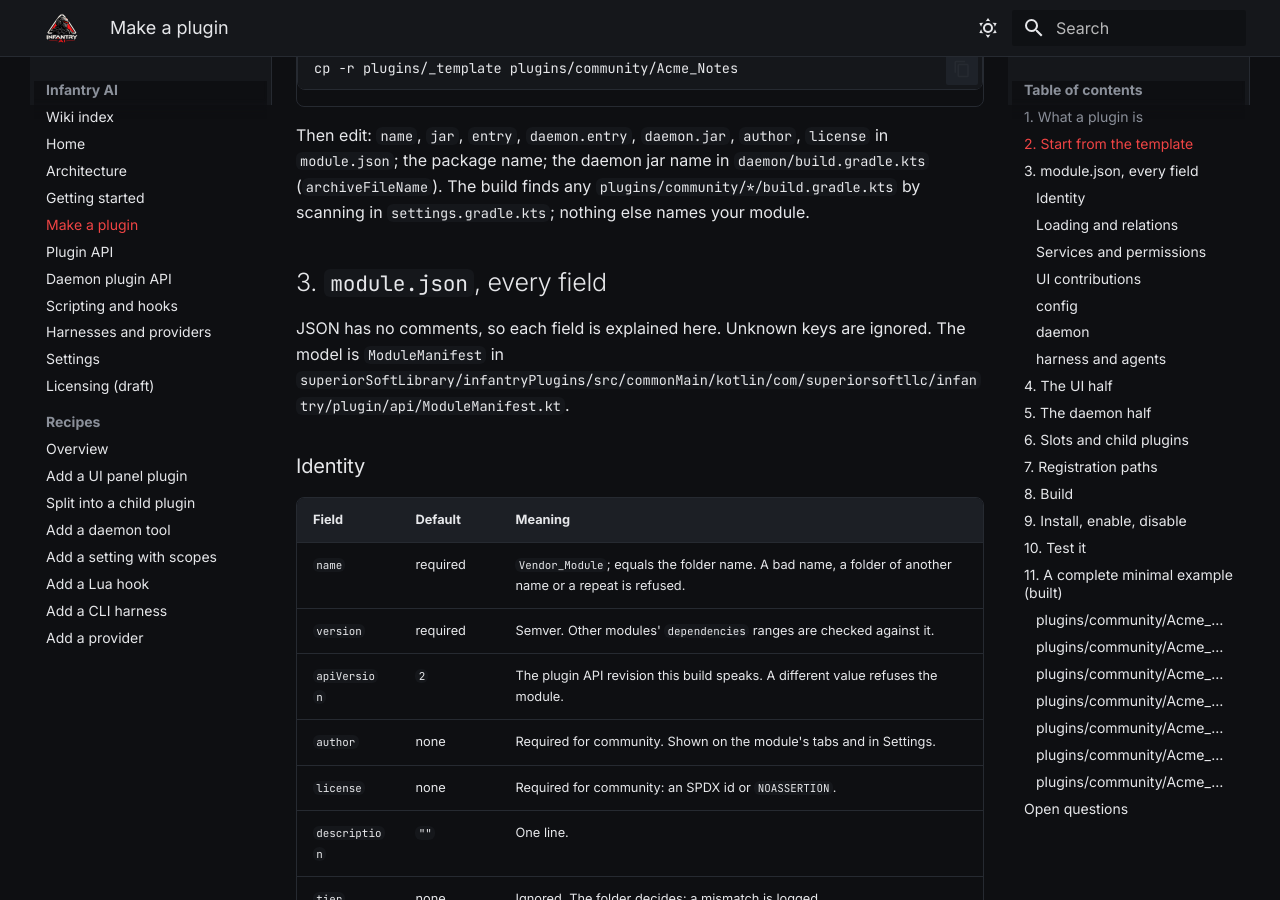
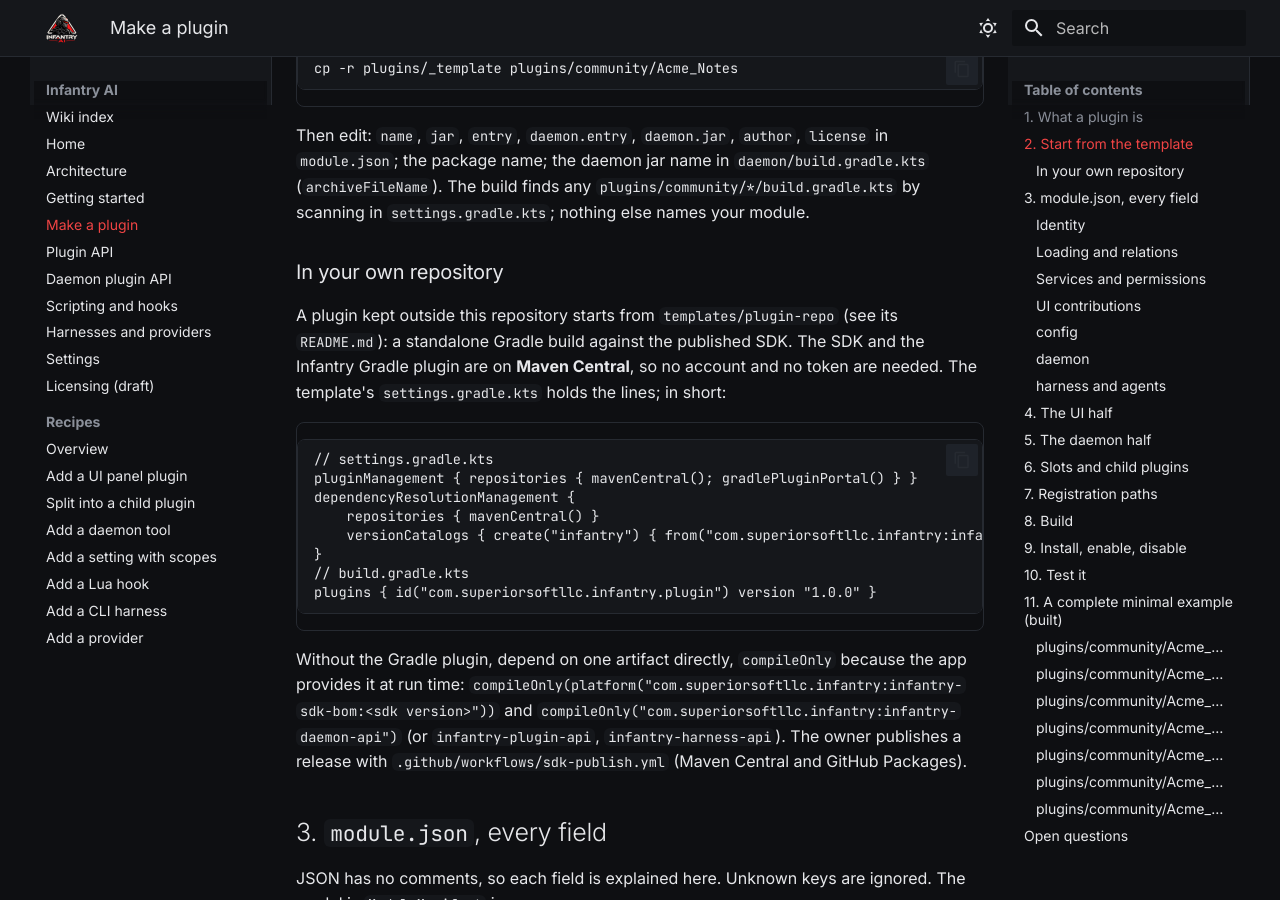
Before and after one commit to SuperiorSoft-LLC/infantry-ai, an MkDocs documentation site: the page built from docs/wiki/make-a-plugin.md, in a window 1280 px wide and 900 px high, scrolled down 1054 px. Built offline with MkDocs 1.6.1 and Material for MkDocs 9.7.7, drawn with Linux system fonts in a browser that asks for light colours.

Commit message:
SDK-CENTRAL-1: publish the plugin SDK to Maven Central (ticket b764c0de)
- gradle/sdk-central.gradle.kts: full POM (licence from scripts/license-paths.txt, developers, scm), sources and
  empty javadoc jars, the centralBundle repository, in-memory GPG signing only with -Pinfantry.central.sign=true
  (missing key -> "signing secrets missing", never unsigned). Applied by sdk-publish.gradle.kts and build-logic.
- build-logic: the Gradle plugin com.superiorsoftllc.infantry.plugin goes to Central too (artifact
  infantry-gradle-plugin), else an out-of-tree plugin could not resolve it from any remote repo.
- Root checkSdkCentralBundle / sdkCentralBundle; scripts/sdk-central-bundle.sh and sdk-central-upload.sh (Portal API).
- sdk-publish.yml: dry run builds+checks the unsigned bundle (also on PRs touching publishing); new publish-central
  job behind the sdk-release environment; workflow_dispatch input targets=both|central|github.
- templates/plugin-repo: mavenCentral(), GitHub Packages opt-in fallback; no token in CI; sdk.version 1.1.0.
- Docs: make-a-plugin (own repository), template README, PLUGIN-REPO-DESIGN 1.4, Settings.

Co-Authored-By: Claude Opus 5.5 <noreply@anthropic.com>

````diff
--- a/docs/wiki/make-a-plugin.md
+++ b/docs/wiki/make-a-plugin.md
@@ -35,6 +35,28 @@ cp -r plugins/_template plugins/community/Acme_Notes
 Then edit: `name`, `jar`, `entry`, `daemon.entry`, `daemon.jar`, `author`, `license` in `module.json`; the package
 name; the daemon jar name in `daemon/build.gradle.kts` (`archiveFileName`). The build finds any
 `plugins/community/*/build.gradle.kts` by scanning in `settings.gradle.kts`; nothing else names your module.
+
+### In your own repository
+
+A plugin kept outside this repository starts from `templates/plugin-repo` (see its `README.md`): a standalone Gradle
+build against the published SDK. The SDK and the Infantry Gradle plugin are on **Maven Central**, so no account and no
+token are needed. The template's `settings.gradle.kts` holds the lines; in short:
+
+```
+// settings.gradle.kts
+pluginManagement { repositories { mavenCentral(); gradlePluginPortal() } }
+dependencyResolutionManagement {
+    repositories { mavenCentral() }
+    versionCatalogs { create("infantry") { from("com.superiorsoftllc.infantry:infantry-sdk-catalog:<sdk version>") } }
+}
+// build.gradle.kts
+plugins { id("com.superiorsoftllc.infantry.plugin") version "1.0.0" }
+```
+
+Without the Gradle plugin, depend on one artifact directly, `compileOnly` because the app provides it at run time:
+`compileOnly(platform("com.superiorsoftllc.infantry:infantry-sdk-bom:<sdk version>"))` and
+`compileOnly("com.superiorsoftllc.infantry:infantry-daemon-api")` (or `infantry-plugin-api`, `infantry-harness-api`).
+The owner publishes a release with `.github/workflows/sdk-publish.yml` (Maven Central and GitHub Packages).
 
 ## 3. `module.json`, every field
 
````
Also changed, not shown: docs/PLUGIN-REPO-DESIGN.md (+4 -0 lines), docs/wiki/Settings.md (+1 -1 lines), templates/plugin-repo/README.md, 12 other files.
